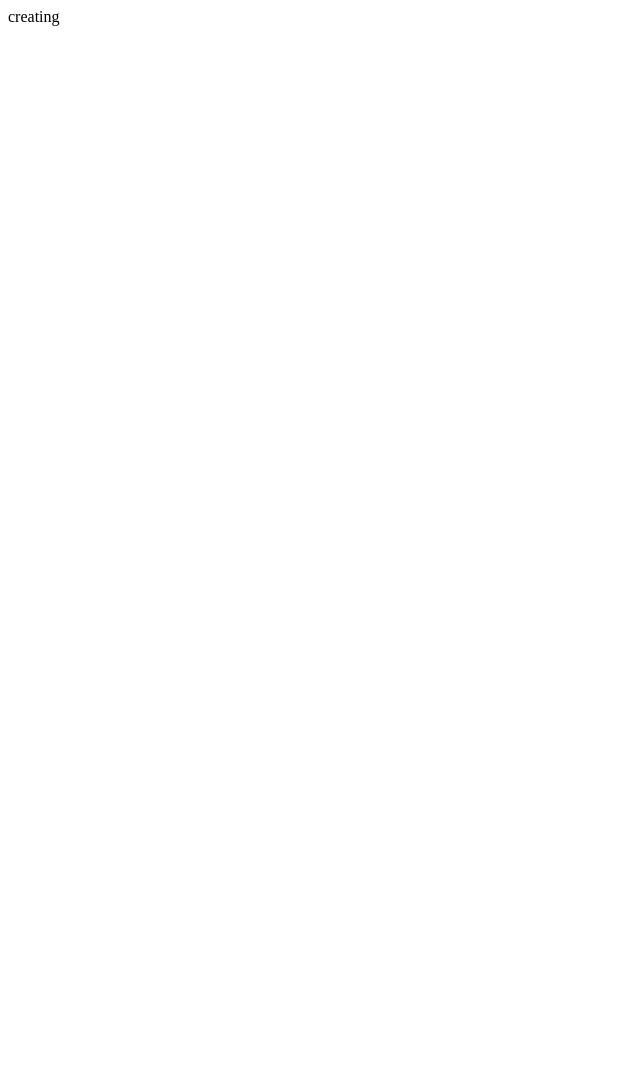
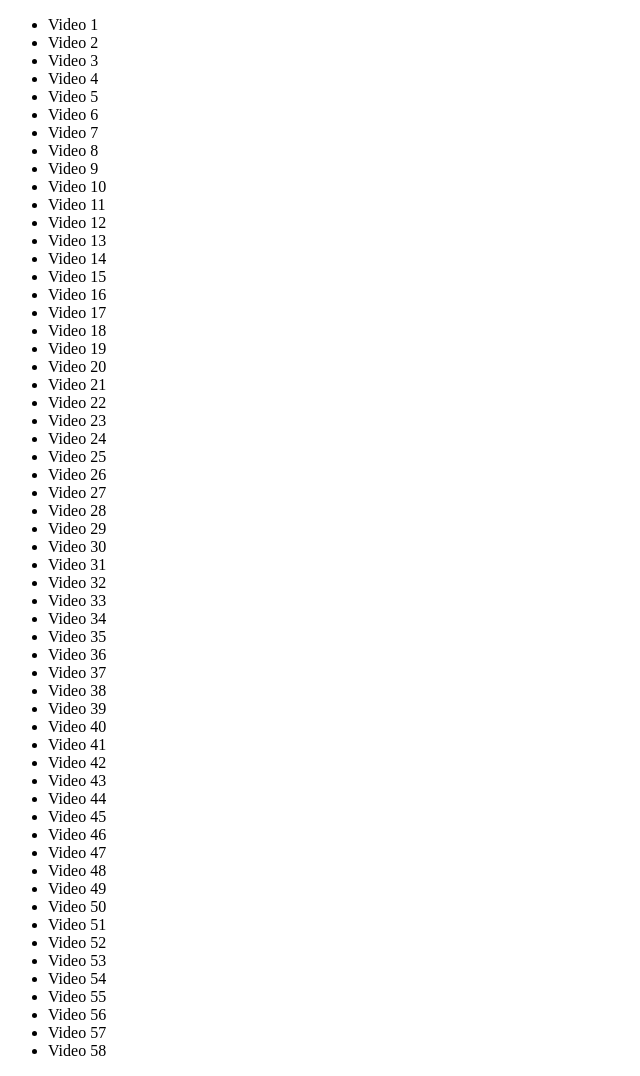
Before and after one commit to bonniereed/arrayReduce, a plain HTML site: page index.html in a window 1280 px wide. Shown: the whole page, without its empty margins (0-640 px from the left). Before the commit the page ends 800 px from the top, so only its background shows below. Drawn offline with Linux system fonts and the light colour scheme.

Commit message:
finished exercise

```diff
--- a/index.html
+++ b/index.html
@@ -1,10 +1,84 @@
-creating
+<!DOCTYPE html>
 <html lang="en">
     <head>
         <meta charset="UTF-8" />
-        <meta http-equiv="X-UA-Compatible" content="IE=edge" />
-        <meta name="viewport" content="width=device-width, initial-scale=1.0" />
-        <title>Document</title>
+        <title>Videos</title>
     </head>
-    <body></body>
+    <body>
+        <ul class="videos">
+            <li data-time="5:43">Video 1</li>
+            <li data-time="2:33">Video 2</li>
+            <li data-time="3:45">Video 3</li>
+            <li data-time="0:47">Video 4</li>
+            <li data-time="5:21">Video 5</li>
+            <li data-time="6:56">Video 6</li>
+            <li data-time="3:46">Video 7</li>
+            <li data-time="5:25">Video 8</li>
+            <li data-time="3:14">Video 9</li>
+            <li data-time="3:31">Video 10</li>
+            <li data-time="5:59">Video 11</li>
+            <li data-time="3:07">Video 12</li>
+            <li data-time="11:29">Video 13</li>
+            <li data-time="8:57">Video 14</li>
+            <li data-time="5:49">Video 15</li>
+            <li data-time="5:52">Video 16</li>
+            <li data-time="5:50">Video 17</li>
+            <li data-time="9:13">Video 18</li>
+            <li data-time="11:51">Video 19</li>
+            <li data-time="7:58">Video 20</li>
+            <li data-time="4:40">Video 21</li>
+            <li data-time="4:45">Video 22</li>
+            <li data-time="6:46">Video 23</li>
+            <li data-time="7:24">Video 24</li>
+            <li data-time="7:12">Video 25</li>
+            <li data-time="5:23">Video 26</li>
+            <li data-time="3:34">Video 27</li>
+            <li data-time="8:22">Video 28</li>
+            <li data-time="5:17">Video 29</li>
+            <li data-time="3:10">Video 30</li>
+            <li data-time="4:43">Video 31</li>
+            <li data-time="19:43">Video 32</li>
+            <li data-time="0:47">Video 33</li>
+            <li data-time="0:47">Video 34</li>
+            <li data-time="3:14">Video 35</li>
+            <li data-time="3:59">Video 36</li>
+            <li data-time="2:43">Video 37</li>
+            <li data-time="4:17">Video 38</li>
+            <li data-time="6:56">Video 39</li>
+            <li data-time="3:05">Video 40</li>
+            <li data-time="2:06">Video 41</li>
+            <li data-time="1:59">Video 42</li>
+            <li data-time="1:49">Video 43</li>
+            <li data-time="3:36">Video 44</li>
+            <li data-time="7:10">Video 45</li>
+            <li data-time="3:44">Video 46</li>
+            <li data-time="3:44">Video 47</li>
+            <li data-time="4:36">Video 48</li>
+            <li data-time="3:16">Video 49</li>
+            <li data-time="1:10">Video 50</li>
+            <li data-time="6:10">Video 51</li>
+            <li data-time="2:14">Video 52</li>
+            <li data-time="3:44">Video 53</li>
+            <li data-time="5:05">Video 54</li>
+            <li data-time="6:03">Video 55</li>
+            <li data-time="12:39">Video 56</li>
+            <li data-time="1:56">Video 57</li>
+            <li data-time="4:04">Video 58</li>
+        </ul>
+        <script>
+            const timeNodes = array.from(document.querySelector('[data-time]'));
+            const seconds = timenodes
+                .map((node) => dataset.time)
+                .map((timeCode) => {
+                    const [mins, secs] = timeCode.split('').map(parseFloat);
+                    return mins * 60 + secs;
+                })
+                .reduce((total, vidSeconds) => total + vidSeconds);
+            let secondsLeft = seconds;
+            const hours = math.floor(secondsLeft / 3600);
+            secondsLeft = secondsLeft % 3600;
+            const mins = Math.floor(secondsLeft / 60);
+            secondsLeft = secondsLeft % 60;
+        </script>
+    </body>
 </html>
```
